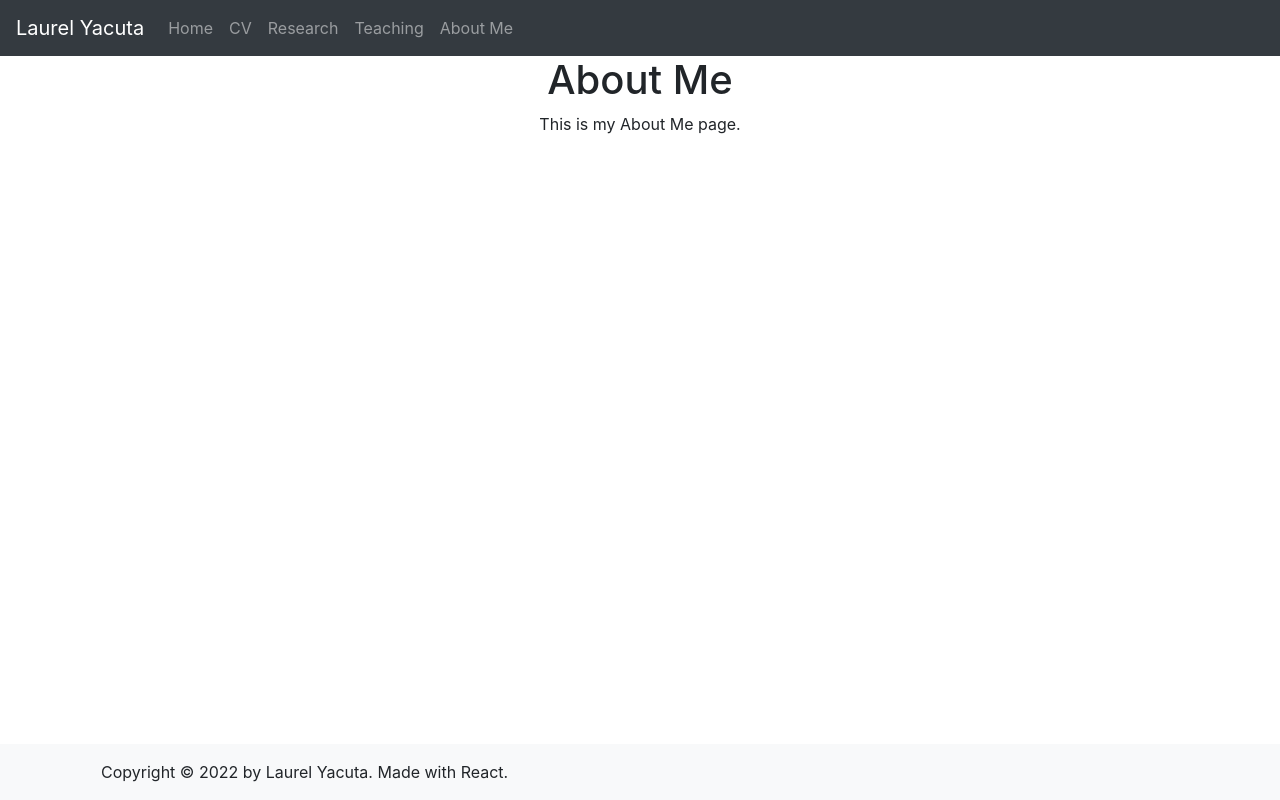
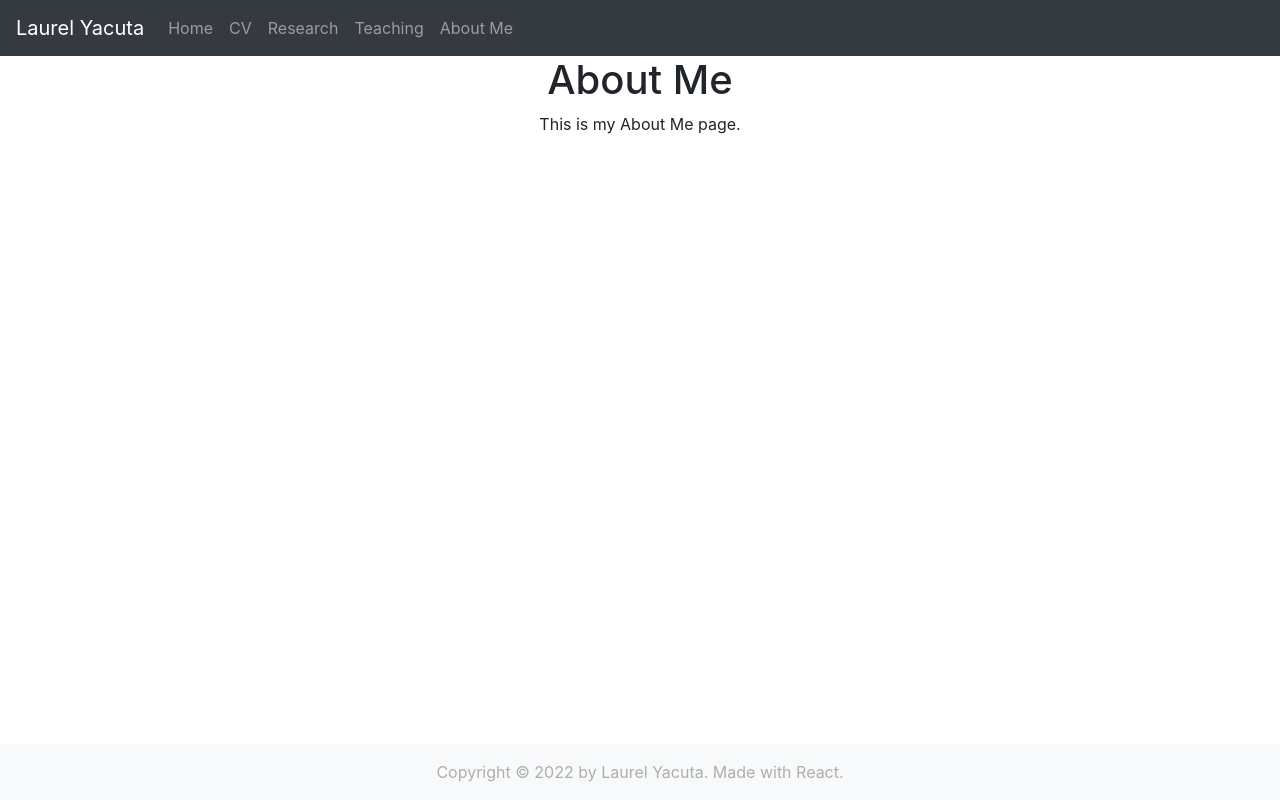
Before and after one commit to laurelyacuta/laurelyacuta.github.io, a React (Create React App) app: page /about-me in a window 1280 px wide. Built offline with nearby package versions, Linux system fonts and the light colour scheme.

Commit message:
Fixed footer layout

```diff
--- a/src/components/footer/index.js
+++ b/src/components/footer/index.js
@@ -7,13 +7,15 @@ class Footer extends Component {
   render() {
     return(
       <div className="Footer">
-        <Navbar className="justify-content-center" bg="light" expand="lg" fixed="bottom">
+        <Navbar collapseOnSelect expand="lg" bg="light" fixed="bottom">
           <Container>
+            <Nav className="justify-content-center" style={{ flex: 1}}>
               <Nav.Item>
                 <Nav.Link eventKey="disabled" disabled>
                   Copyright © 2022 by Laurel Yacuta. Made with React.
                 </Nav.Link>
               </Nav.Item>
+            </Nav>
           </Container>
         </Navbar>
       </div>
```
